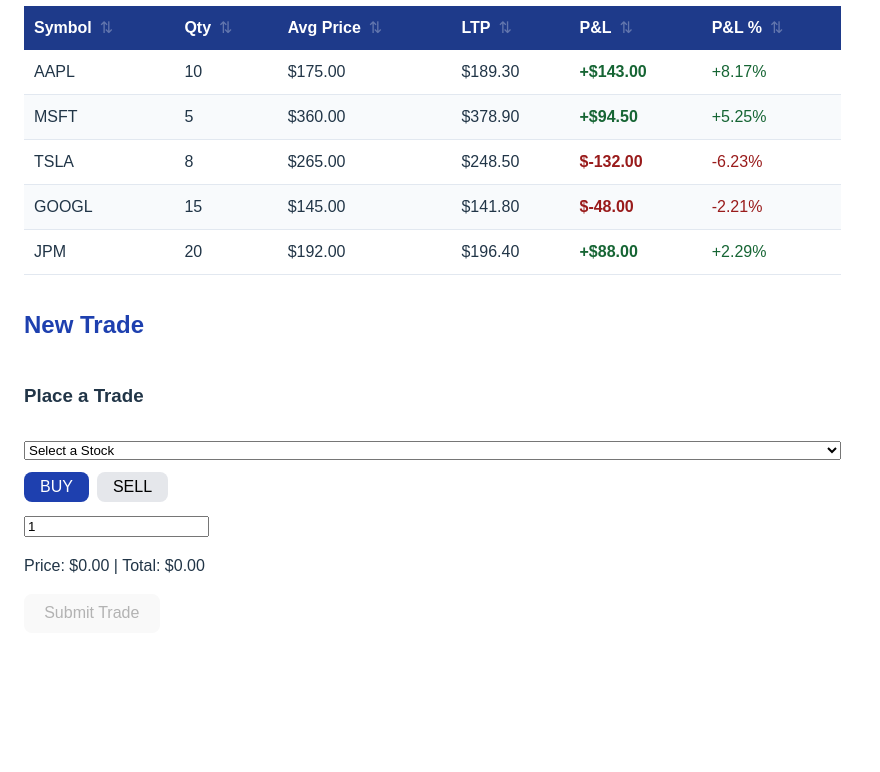
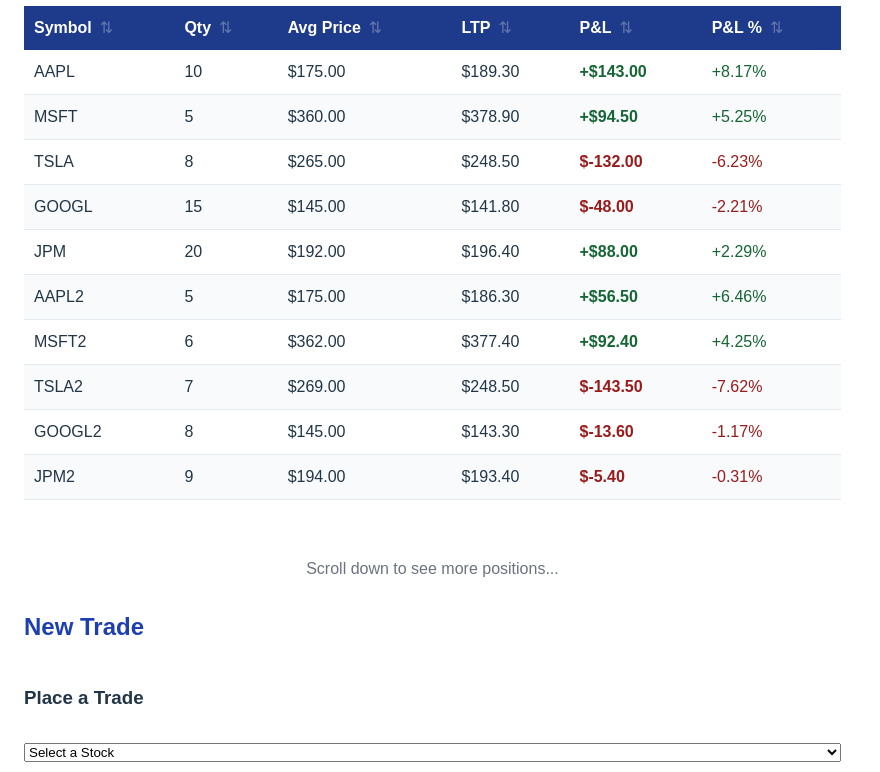
Before and after one commit to Adityaa112/week2day1, a React (Vite) app: page / in a window 1280 px wide. Shown: the part 11146-11918 px from the top of the page, without its empty margins (0-880 px from the left). Before the commit the page ends 11803 px from the top, so only its background shows below. Built offline with nearby package versions, Linux system fonts and the light colour scheme.

Commit message:
Exercise3_Apply infinite scrolling to positions

```diff
--- a/src/App.tsx
+++ b/src/App.tsx
@@ -14,6 +14,7 @@
 import TradeForm from './components/TradeForm';
 import TradeFeature from './features/trades/TradeFeature'; // NEW
 import LiveQuotesFeature from './features/quotes/LiveQuotesFeature'; // NEW
+import PositionsFeature from './features/positions/PositionsFeature'; // NEW
 
 function App() {
   const [selectedStock, setSelectedStock] = useState<Stock | null>(null);
@@ -101,41 +102,8 @@
         ]}
       />
 
-      {/* POSITIONS TABLE - Full sorting logic applied here */}
-      <h2 style={{ color: '#1E40AA' }}>Positions</h2>
-      <DataTable<Position>
-        data={positions}
-        rowKey='id'
-        filterKey='symbol' // search input filters by symbol
-        columns={[
-          { key: 'symbol',   header: 'Symbol',    sortable: true },
-          { key: 'qty',      header: 'Qty',       sortable: true },
-          { key: 'avgPrice', header: 'Avg Price', sortable: true,
-            render: v => `$${Number(v).toFixed(2)}` },
-          { key: 'ltp',      header: 'LTP',       sortable: true,
-            render: v => `$${Number(v).toFixed(2)}` },
-          { key: 'pnl',      header: 'P&L',       sortable: true,
-            render: (v) => {
-              const n = Number(v);
-              return (
-                <span style={{ color: n >= 0 ? '#166534' : '#991B1B', fontWeight: 'bold' }}>
-                  {n >= 0 ? '+' : ''}${n.toFixed(2)}
-                </span>
-              );
-            }
-          },
-          { key: 'pnlPct',   header: 'P&L %',     sortable: true,
-            render: (v) => {
-              const n = Number(v);
-              return (
-                <span style={{ color: n >= 0 ? '#166534' : '#991B1B' }}>
-                  {n >= 0 ? '+' : ''}{n.toFixed(2)}%
-                </span>
-              );
-            }
-          },
-        ]}
-      />
+      {/* POSITIONS TABLE - Infinite Scroll Feature */}
+      <PositionsFeature />
 
       <h2 style={{ color: '#1E40AF' }}>New Trade</h2>
       <TradeForm
--- a/src/data/stockData.ts
+++ b/src/data/stockData.ts
@@ -142,4 +142,29 @@
         avgPrice: 192.00, ltp: 196.40,
         pnl: 88.00, pnlPct: 2.29
     },
+    // Dummy positions for infinite scroll demo
+    ...Array.from({ length: 30 }, (_, i) => {
+        const base = [
+            { symbol: 'AAPL', avgPrice: 175.00, ltp: 189.30 },
+            { symbol: 'MSFT', avgPrice: 360.00, ltp: 378.90 },
+            { symbol: 'TSLA', avgPrice: 265.00, ltp: 248.50 },
+            { symbol: 'GOOGL', avgPrice: 145.00, ltp: 141.80 },
+            { symbol: 'JPM', avgPrice: 192.00, ltp: 196.40 }
+        ];
+        const idx = i % 5;
+        const qty = 5 + (i % 10);
+        const avgPrice = base[idx].avgPrice + (i % 3) * 2;
+        const ltp = base[idx].ltp + ((i % 4) - 2) * 1.5;
+        const pnl = (ltp - avgPrice) * qty;
+        const pnlPct = ((ltp - avgPrice) / avgPrice) * 100;
+        return {
+            id: `p${6 + i}`,
+            symbol: `${base[idx].symbol}${2 + Math.floor(i / 5)}`,
+            qty,
+            avgPrice,
+            ltp,
+            pnl: Number(pnl.toFixed(2)),
+            pnlPct: Number(pnlPct.toFixed(2))
+        };
+    })
 ];
--- a/src/features/positions/PositionsFeature.tsx
+++ b/src/features/positions/PositionsFeature.tsx
@@ -0,0 +1,60 @@
+import React from "react";
+import useInfiniteScroll from "../../hooks/useInfiniteScroll";
+import DataTable from "../../components/DataTable";
+import type { Position } from "../../types/stock.types";
+import { positions } from "../../data/stockData";
+
+const PositionsFeature: React.FC = () => {
+	const { visibleItems, bottomRef, hasMore } = useInfiniteScroll(positions, 5);
+	return (
+		<div>
+			<h2 style={{ color: '#1E40AA' }}>Positions</h2>
+			<DataTable<Position>
+				data={visibleItems}
+				rowKey="id"
+				filterKey="symbol"
+				columns={[
+					{ key: 'symbol',   header: 'Symbol',    sortable: true },
+					{ key: 'qty',      header: 'Qty',       sortable: true },
+					{ key: 'avgPrice', header: 'Avg Price', sortable: true,
+						render: v => `$${Number(v).toFixed(2)}` },
+					{ key: 'ltp',      header: 'LTP',       sortable: true,
+						render: v => `$${Number(v).toFixed(2)}` },
+					{ key: 'pnl',      header: 'P&L',       sortable: true,
+						render: (v) => {
+							const n = Number(v);
+							return (
+								<span style={{ color: n >= 0 ? '#166534' : '#991B1B', fontWeight: 'bold' }}>
+									{n >= 0 ? '+' : ''}${n.toFixed(2)}
+								</span>
+							);
+						}
+					},
+					{ key: 'pnlPct',   header: 'P&L %',     sortable: true,
+						render: (v) => {
+							const n = Number(v);
+							return (
+								<span style={{ color: n >= 0 ? '#166534' : '#991B1B' }}>
+									{n >= 0 ? '+' : ''}{n.toFixed(2)}%
+								</span>
+							);
+						}
+					},
+				]}
+			/>
+			<div ref={bottomRef} style={{ height: 1 }} />
+			{hasMore && (
+				<p style={{ textAlign: 'center', color: '#6B7280', padding: '8px 0' }}>
+					Scroll down to see more positions...
+				</p>
+			)}
+			{!hasMore && positions.length > 0 && (
+				<p style={{ textAlign: 'center', color: '#9CA3AF', padding: '8px 0' }}>
+					All {positions.length} positions loaded
+				</p>
+			)}
+		</div>
+	);
+};
+
+export default PositionsFeature;
```
